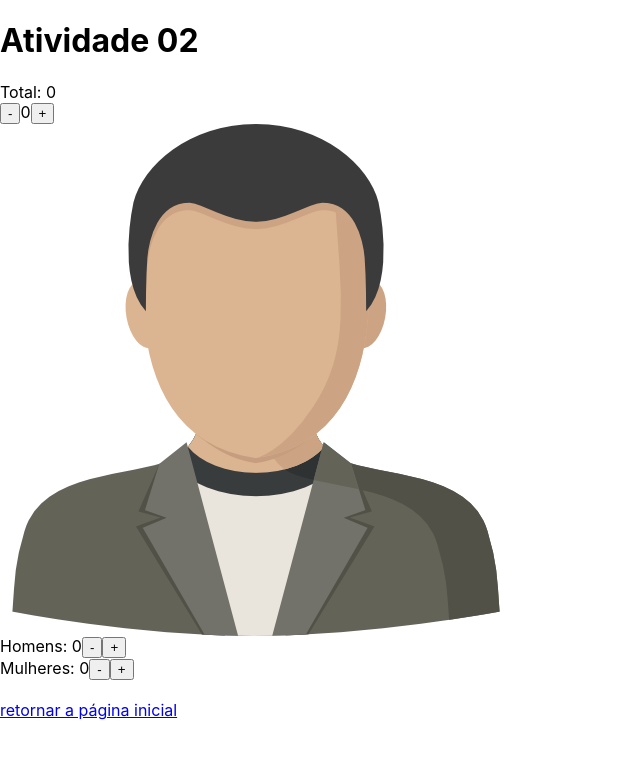
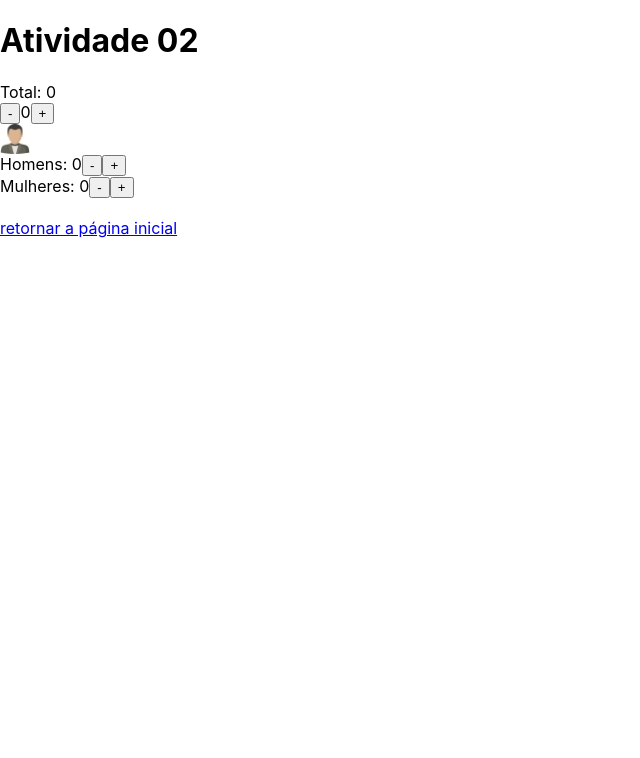
Before and after one commit to giuliakaori/Projeto-React, a React (Create React App) app: page /Atv02 in a window 1280 px wide. Shown: the top 758 px of the page, without its empty margins (0-640 px from the left). Built offline with nearby package versions, Linux system fonts and the light colour scheme.

Commit message:
Update style.css

```diff
--- a/src/style.css
+++ b/src/style.css
@@ -2,4 +2,5 @@ img
 {
   display: flex;
   flex-direction: column;
+  width: 30px;
 }
```
